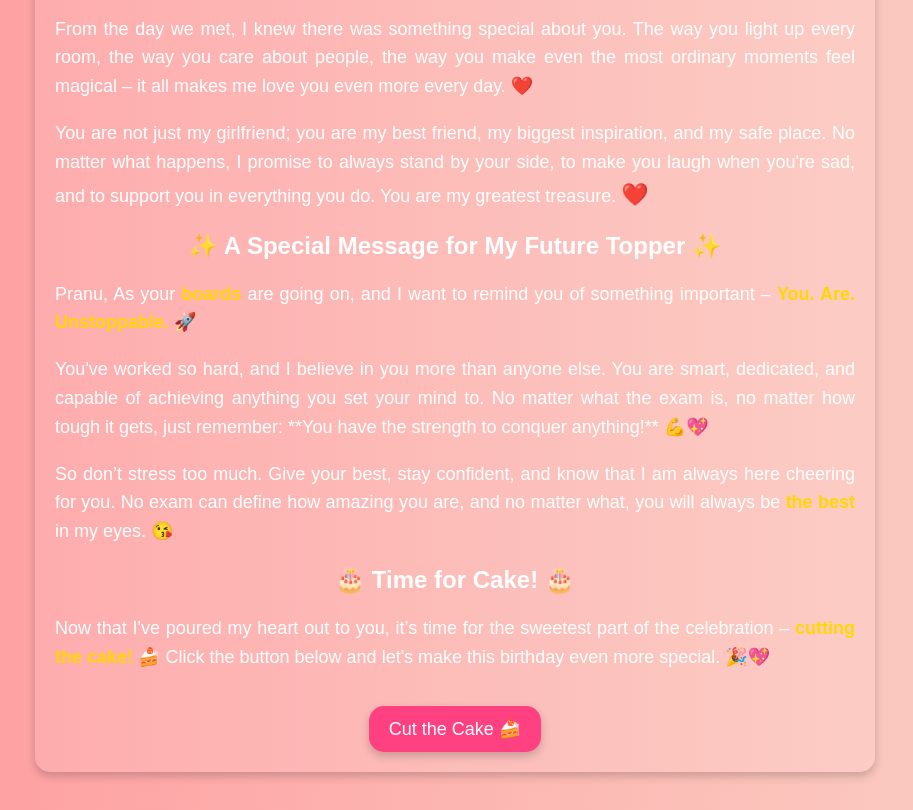
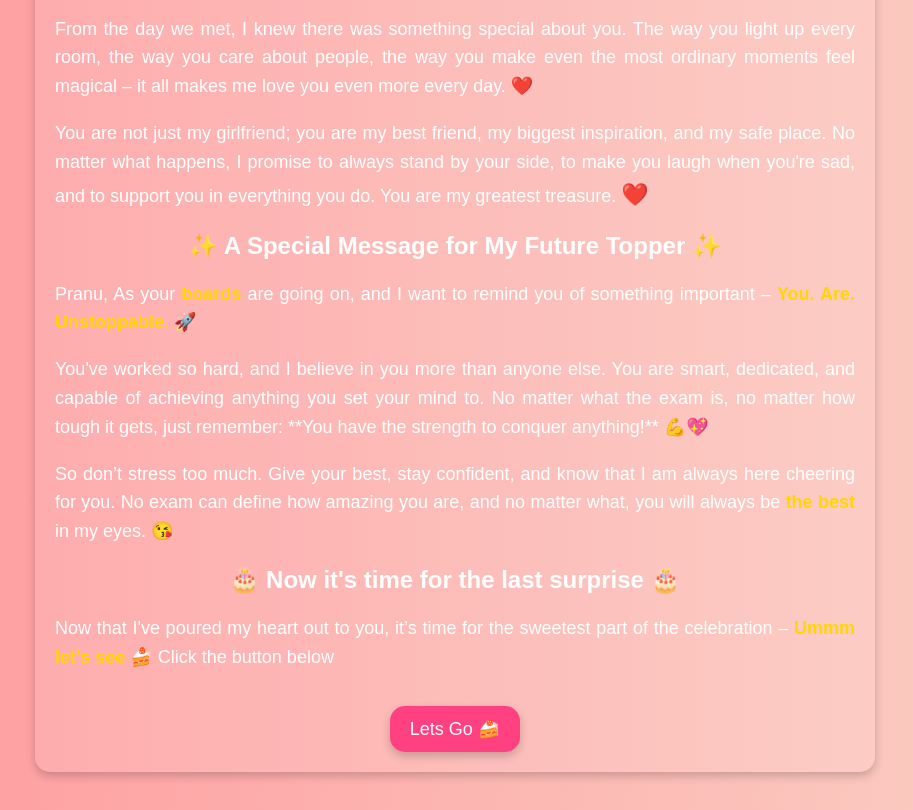
Before and after one commit to HAPPYCUTIEPIE/Happy-birthday, a plain HTML site: page message.html in a window 1280 px wide. Shown: the part 265-1075 px from the top of the page, without its empty margins (185-1098 px from the left). Drawn offline with Linux system fonts and the light colour scheme.

Commit message:
Update message.html

```diff
--- a/message.html
+++ b/message.html
@@ -90,16 +90,16 @@
 
         <p>So don’t stress too much. Give your best, stay confident, and know that I am always here cheering for you. No exam can define how amazing you are, and no matter what, you will always be <span class="highlight">the best</span> in my eyes. 😘</p>
 
-        <h2>🎂 Time for Cake! 🎂</h2>
+        <h2>🎂 Now it's time for the last surprise 🎂</h2>
 
-        <p>Now that I've poured my heart out to you, it’s time for the sweetest part of the celebration – <span class="highlight">cutting the cake!</span> 🍰 Click the button below and let's make this birthday even more special. 🎉💖</p>
+        <p>Now that I've poured my heart out to you, it’s time for the sweetest part of the celebration – <span class="highlight">Ummm let's see</span> 🍰 Click the button below</p>
 
-        <button class="next-btn" onclick="nextPage()">Cut the Cake 🍰</button>
+        <button class="next-btn" onclick="nextPage()">Lets Go 🍰</button>
     </div>
 
     <script>
         function nextPage() {
-            window.location.href = "cake.html"; // Change to actual cake page URL
+            window.location.href = "cake.html";
         }
     </script>
 
```
